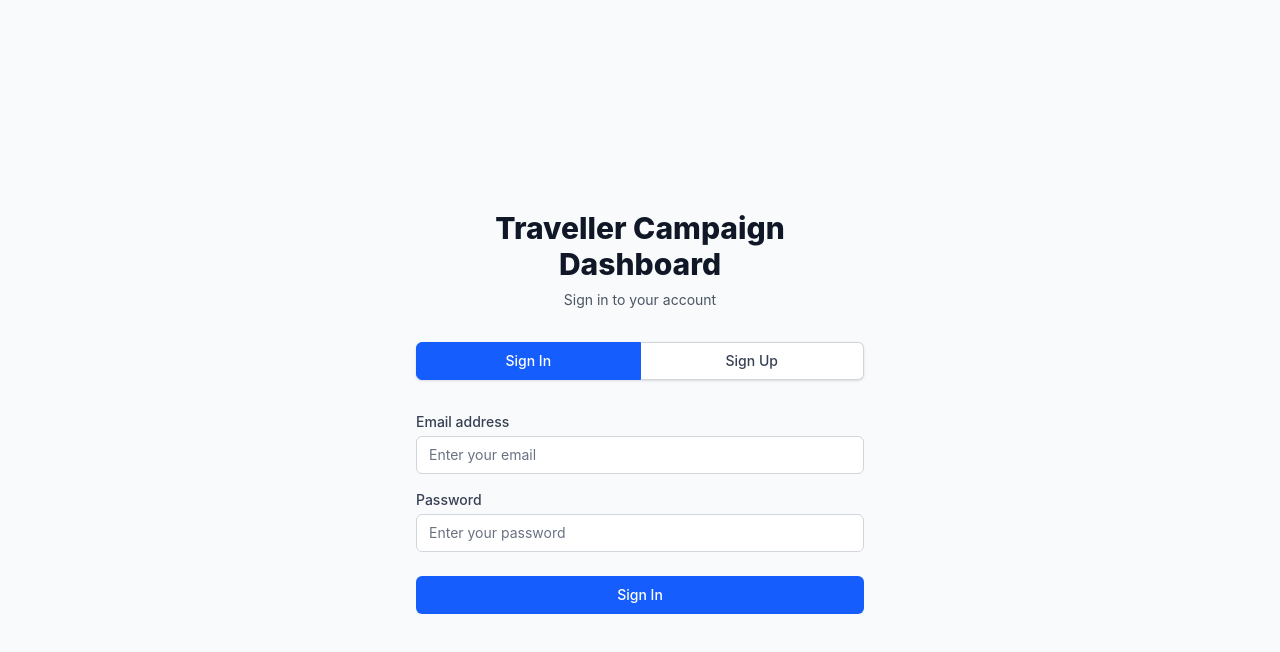
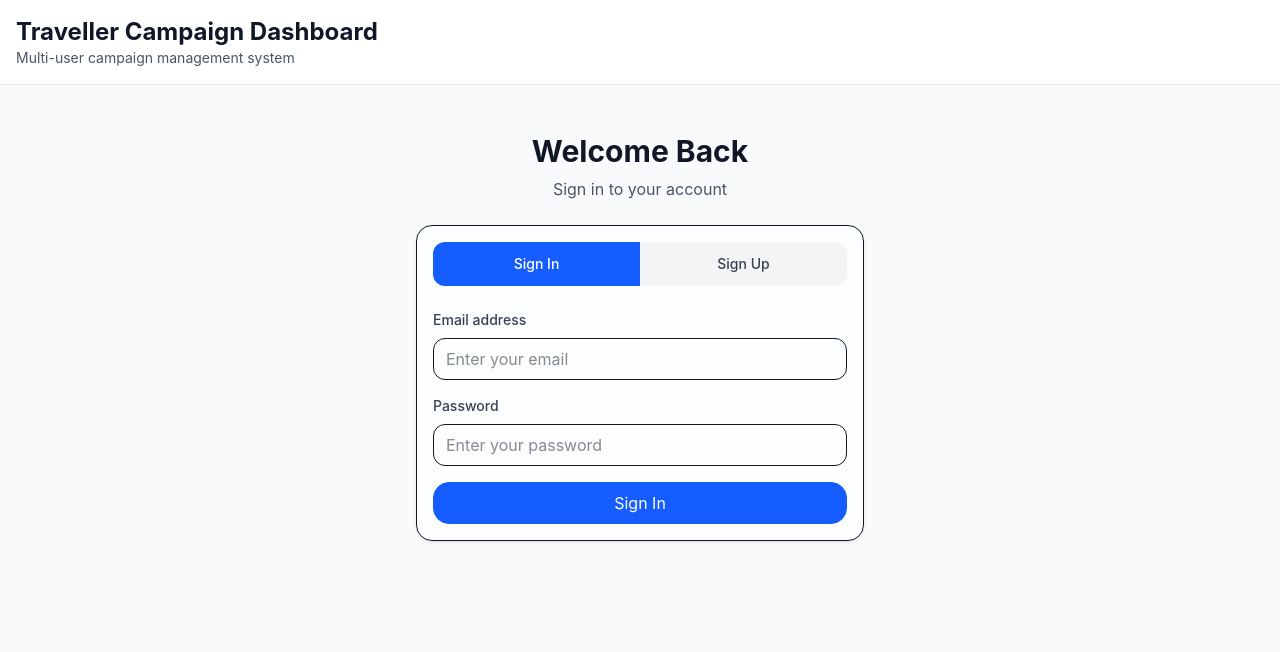
Before and after one commit to tomgus1/traveller-dashboard, a React (Vite) app: page / in a window 1280 px wide. Shown: the top 652 px of the page. Built offline with nearby package versions, Linux system fonts and the light colour scheme; no server answers.

Commit message:
chore: some UI/UX consistency fixes

```diff
--- a/src/components/AuthForm.tsx
+++ b/src/components/AuthForm.tsx
@@ -41,27 +41,42 @@ export default function AuthForm() {
   };
 
   return (
-    <div className="min-h-screen flex items-center justify-center bg-gray-50 dark:bg-zinc-950 py-12 px-4 sm:px-6 lg:px-8">
-      <div className="max-w-md w-full space-y-8">
-        <div>
-          <h2 className="mt-6 text-center text-3xl font-extrabold text-gray-900 dark:text-zinc-50">
+    <div className="min-h-screen bg-gray-50 dark:bg-zinc-950">
+      {/* Header */}
+      <div className="bg-white dark:bg-zinc-900 border-b border-gray-200 dark:border-zinc-700 px-4 py-4">
+        <div className="max-w-7xl mx-auto">
+          <h1 className="text-2xl font-bold text-gray-900 dark:text-zinc-50">
             Traveller Campaign Dashboard
+          </h1>
+          <p className="text-sm text-gray-600 dark:text-gray-400">
+            Multi-user campaign management system
+          </p>
+        </div>
+      </div>
+
+      {/* Main Content */}
+      <div className="flex items-center justify-center py-12 px-4 sm:px-6 lg:px-8">
+        <div className="max-w-md w-full space-y-6">
+          <div className="text-center">
+            <h2 className="text-3xl font-bold text-gray-900 dark:text-zinc-50">
+              {view === "sign_in" ? "Welcome Back" : "Create Account"}
             </h2>
-          <p className="mt-2 text-center text-sm text-gray-600 dark:text-gray-400">
+            <p className="mt-2 text-gray-600 dark:text-gray-400">
               {view === "sign_in"
                 ? "Sign in to your account"
                 : "Create a new account"}
             </p>
           </div>
 
-        <div className="flex rounded-md shadow-sm">
+          <div className="card">
+            <div className="flex rounded-xl overflow-hidden mb-6">
               <button
                 type="button"
                 onClick={() => setView("sign_in")}
-            className={`flex-1 py-2 px-4 text-sm font-medium rounded-l-md border ${
+                className={`flex-1 py-3 px-4 text-sm font-medium transition-colors ${
                   view === "sign_in"
-                ? "bg-blue-600 text-white border-blue-600"
-                : "bg-white dark:bg-zinc-800 text-gray-700 dark:text-gray-300 border-gray-300 dark:border-zinc-600 hover:bg-gray-50 dark:hover:bg-zinc-700"
+                    ? "bg-blue-600 text-white"
+                    : "bg-gray-100 dark:bg-zinc-800 text-gray-700 dark:text-gray-300 hover:bg-gray-200 dark:hover:bg-zinc-700"
                 }`}
               >
                 Sign In
@@ -69,22 +84,21 @@ export default function AuthForm() {
               <button
                 type="button"
                 onClick={() => setView("sign_up")}
-            className={`flex-1 py-2 px-4 text-sm font-medium rounded-r-md border-t border-r border-b ${
+                className={`flex-1 py-3 px-4 text-sm font-medium transition-colors ${
                   view === "sign_up"
-                ? "bg-blue-600 text-white border-blue-600"
-                : "bg-white dark:bg-zinc-800 text-gray-700 dark:text-gray-300 border-gray-300 dark:border-zinc-600 hover:bg-gray-50 dark:hover:bg-zinc-700"
+                    ? "bg-blue-600 text-white"
+                    : "bg-gray-100 dark:bg-zinc-800 text-gray-700 dark:text-gray-300 hover:bg-gray-200 dark:hover:bg-zinc-700"
                 }`}
               >
                 Sign Up
               </button>
             </div>
 
-        <form className="mt-8 space-y-6" onSubmit={handleSubmit}>
-          <div className="space-y-4">
+            <form className="space-y-4" onSubmit={handleSubmit}>
               <div>
                 <label
                   htmlFor="email"
-                className="block text-sm font-medium text-gray-700 dark:text-gray-300"
+                  className="block text-sm font-medium text-gray-700 dark:text-gray-300 mb-2"
                 >
                   Email address
                 </label>
@@ -96,14 +110,15 @@ export default function AuthForm() {
                   required
                   value={email}
                   onChange={(e) => setEmail(e.target.value)}
-                className="mt-1 appearance-none relative block w-full px-3 py-2 border border-gray-300 dark:border-zinc-600 placeholder-gray-500 dark:placeholder-gray-400 text-gray-900 dark:text-zinc-50 bg-white dark:bg-zinc-800 rounded-md focus:outline-none focus:ring-blue-500 focus:border-blue-500 sm:text-sm"
+                  className="input w-full"
                   placeholder="Enter your email"
                 />
               </div>
+
               <div>
                 <label
                   htmlFor="password"
-                className="block text-sm font-medium text-gray-700 dark:text-gray-300"
+                  className="block text-sm font-medium text-gray-700 dark:text-gray-300 mb-2"
                 >
                   Password
                 </label>
@@ -117,15 +132,14 @@ export default function AuthForm() {
                   required
                   value={password}
                   onChange={(e) => setPassword(e.target.value)}
-                className="mt-1 appearance-none relative block w-full px-3 py-2 border border-gray-300 dark:border-zinc-600 placeholder-gray-500 dark:placeholder-gray-400 text-gray-900 dark:text-zinc-50 bg-white dark:bg-zinc-800 rounded-md focus:outline-none focus:ring-blue-500 focus:border-blue-500 sm:text-sm"
+                  className="input w-full"
                   placeholder="Enter your password"
                 />
-            </div>
               </div>
 
               {message && (
                 <div
-              className={`p-3 rounded-md text-sm ${
+                  className={`p-3 rounded-xl text-sm ${
                     message.includes("error") || message.includes("Error")
                       ? "bg-red-50 dark:bg-red-900/20 text-red-700 dark:text-red-400"
                       : "bg-green-50 dark:bg-green-900/20 text-green-700 dark:text-green-400"
@@ -138,12 +152,14 @@ export default function AuthForm() {
               <button
                 type="submit"
                 disabled={loading}
-            className="group relative w-full flex justify-center py-2 px-4 border border-transparent text-sm font-medium rounded-md text-white bg-blue-600 hover:bg-blue-700 focus:outline-none focus:ring-2 focus:ring-offset-2 focus:ring-blue-500 disabled:opacity-50 disabled:cursor-not-allowed"
+                className="btn w-full justify-center bg-blue-600 hover:bg-blue-700 text-white border-blue-600 disabled:opacity-50 disabled:cursor-not-allowed py-3"
               >
                 {getButtonText()}
               </button>
             </form>
           </div>
         </div>
+      </div>
+    </div>
   );
 }
```
Also changed, not shown: src/components/CampaignSelector.tsx (+40 -37 lines), src/components/CampaignSettings.tsx (+16 -19 lines). Lines whose indentation alone changed are shown as unchanged.
